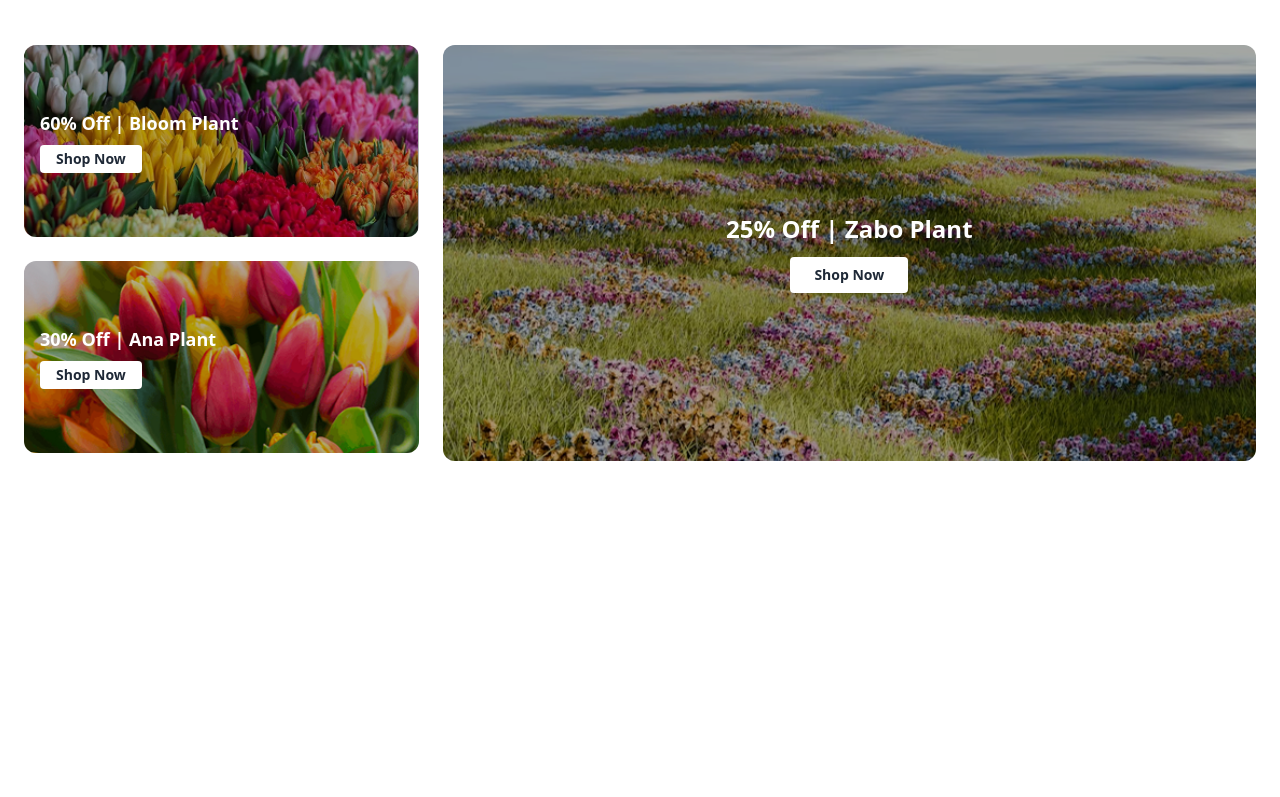
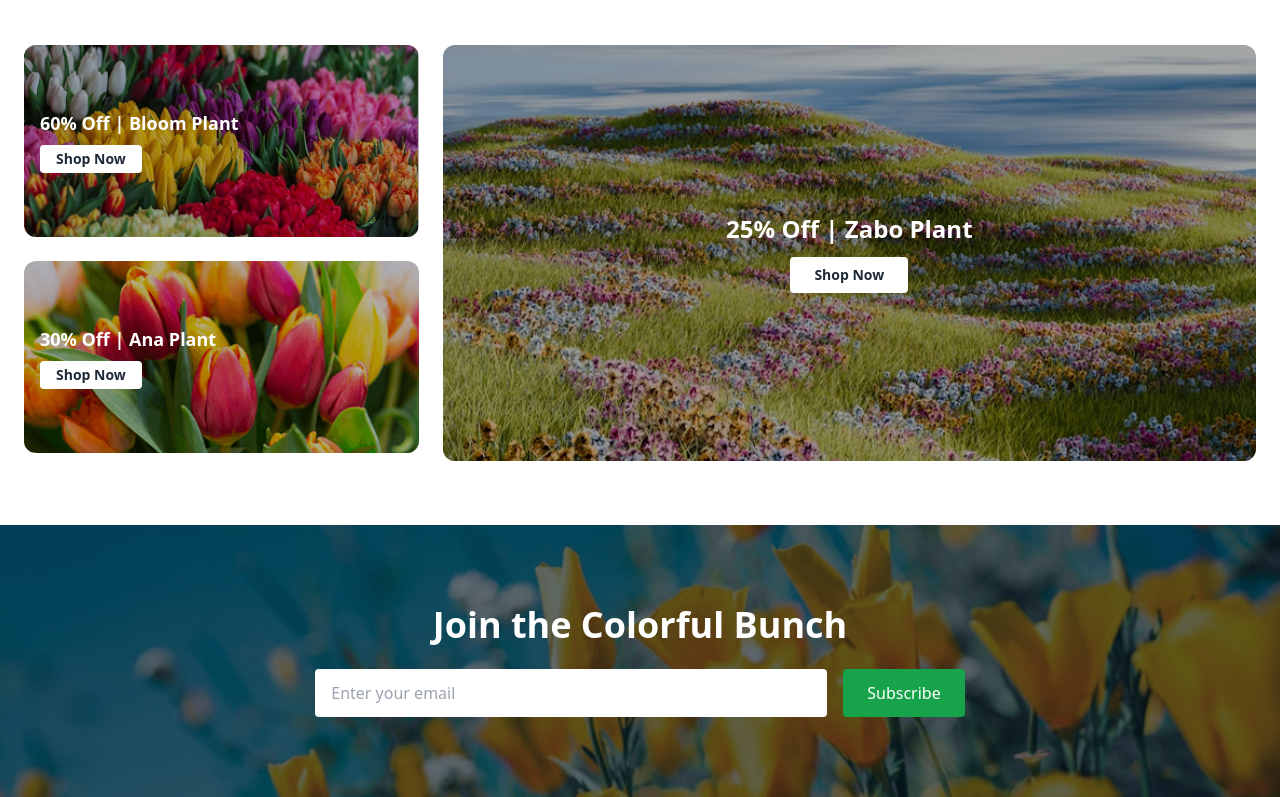
Before and after one commit to apurbo774/flower-market, a plain HTML site: page index.html in a window 1280 px wide. Shown: the part 2375-3172 px from the top of the page. Before the commit the page ends 2900 px from the top, so only its background shows below. Drawn offline with nearby package versions, Linux system fonts and the light colour scheme.

Commit message:
join section added

```diff
--- a/index.html
+++ b/index.html
@@ -238,6 +238,31 @@
 <!-- ✅ Latest Deal Section End -->
 
 
+<!-- ✅ Join Section Start -->
+<section class="relative bg-cover bg-center bg-no-repeat py-20 px-6 text-white"
+         style="background-image: url('./assets/news-letter-bg.png');">
+  <!-- Overlay (optional for readability) -->
+  <div class="absolute inset-0 bg-black bg-opacity-40"></div>
+
+  <div class="relative max-w-3xl mx-auto text-center z-10">
+    <h2 class="text-3xl md:text-4xl font-bold mb-6">Join the Colorful Bunch</h2>
+
+    <!-- Input and Button -->
+    <form class="flex flex-col md:flex-row items-center justify-center gap-4 mt-4">
+      <input
+        type="email"
+        placeholder="Enter your email"
+        class="w-full md:w-2/3 px-4 py-3 rounded text-gray-800 focus:outline-none"
+        required
+      />
+      <button type="submit"
+              class="bg-green-600 hover:bg-green-700 text-white px-6 py-3 rounded w-full md:w-auto">
+        Subscribe
+      </button>
+    </form>
+  </div>
+</section>
+<!-- ✅ Join Section End -->
 
 
 
```
